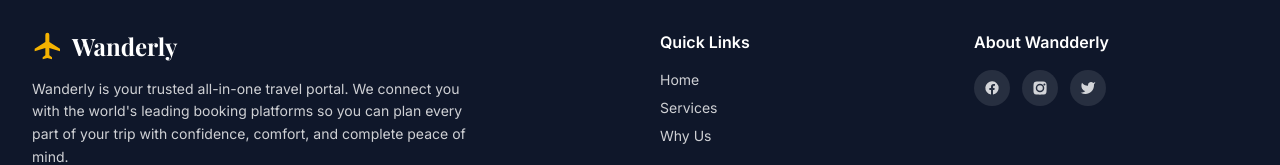
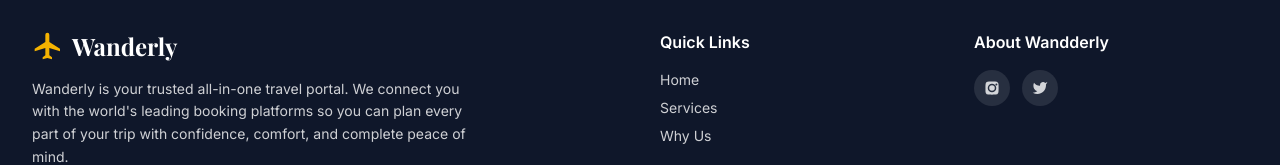
Before and after one commit to moharghi30-png/wanderly, a plain HTML site: page index.html in a window 1280 px wide. Shown: the part 4332-4497 px from the top of the page. Drawn offline with nearby package versions, Linux system fonts and the light colour scheme.

Commit message:
Remove fake social link

```diff
--- a/index.html
+++ b/index.html
@@ -328,7 +328,7 @@
 
         </ul>
         <div class="flex gap-3 mt-4">
-          <a href="#" class="w-9 h-9 rounded-full bg-white/10 hover:bg-gold-warm hover:text-slate-900 flex items-center justify-center transition" aria-label="Wanderly on Facebook"><svg class="w-4 h-4" fill="currentColor" viewBox="0 0 24 24" aria-hidden="true" focusable="false"><path d="M22 12a10 10 0 10-11.5 9.9v-7H8v-2.9h2.5V9.8c0-2.5 1.5-3.9 3.8-3.9 1.1 0 2.2.2 2.2.2v2.5h-1.3c-1.2 0-1.6.8-1.6 1.6v1.8H16l-.4 2.9h-2.1v7A10 10 0 0022 12z"/></svg></a>
+
           <a href="#" class="w-9 h-9 rounded-full bg-white/10 hover:bg-gold-warm hover:text-slate-900 flex items-center justify-center transition" aria-label="Wanderly on Instagram"><svg class="w-4 h-4" fill="currentColor" viewBox="0 0 24 24" aria-hidden="true" focusable="false"><path d="M12 2.2c3.2 0 3.6 0 4.9.1 1.2.1 1.8.3 2.2.4.6.2 1 .4 1.4.9.5.4.7.8.9 1.4.1.4.3 1 .4 2.2.1 1.3.1 1.7.1 4.9s0 3.6-.1 4.9c-.1 1.2-.3 1.8-.4 2.2-.2.6-.4 1-.9 1.4-.4.5-.8.7-1.4.9-.4.1-1 .3-2.2.4-1.3.1-1.7.1-4.9.1s-3.6 0-4.9-.1c-1.2-.1-1.8-.3-2.2-.4-.6-.2-1-.4-1.4-.9-.5-.4-.7-.8-.9-1.4-.1-.4-.3-1-.4-2.2C2.2 15.6 2.2 15.2 2.2 12s0-3.6.1-4.9c.1-1.2.3-1.8.4-2.2.2-.6.4-1 .9-1.4.4-.5.8-.7 1.4-.9.4-.1 1-.3 2.2-.4C8.4 2.2 8.8 2.2 12 2.2zm0 3.4a6.4 6.4 0 100 12.8 6.4 6.4 0 000-12.8zm0 10.6a4.2 4.2 0 110-8.4 4.2 4.2 0 010 8.4zm6.6-10.8a1.5 1.5 0 100 3 1.5 1.5 0 000-3z"/></svg></a>
           <a href="#" class="w-9 h-9 rounded-full bg-white/10 hover:bg-gold-warm hover:text-slate-900 flex items-center justify-center transition" aria-label="Wanderly on Twitter/X"><svg class="w-4 h-4" fill="currentColor" viewBox="0 0 24 24" aria-hidden="true" focusable="false"><path d="M23 3a10.9 10.9 0 01-3.14 1.53 4.48 4.48 0 00-7.86 3v1A10.66 10.66 0 013 4s-4 9 5 13a11.64 11.64 0 01-7 2c9 5 20 0 20-11.5a4.5 4.5 0 00-.08-.83A7.72 7.72 0 0023 3z"/></svg></a>
         </div>
```
